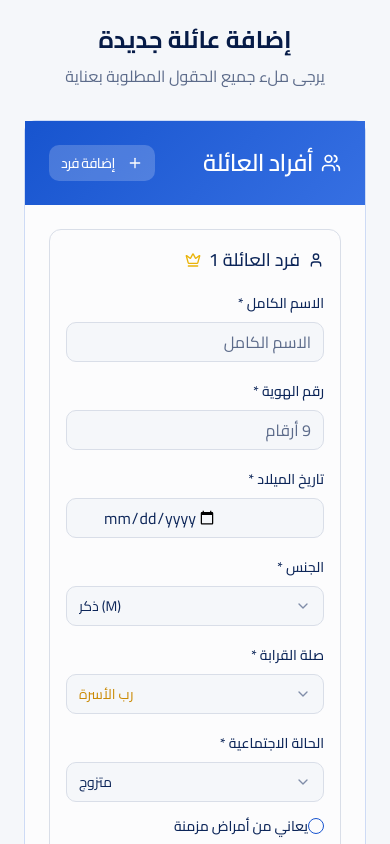
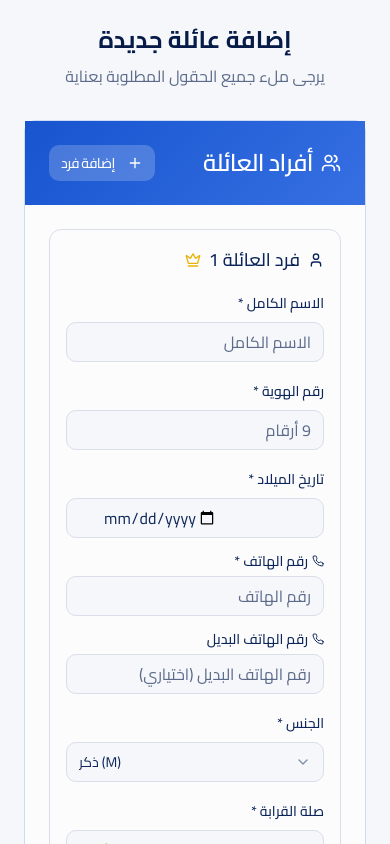
Before and after one commit to merojoler/raed-data-vault, a React (Vite) app: page / in a window 390 px wide. Both pictures are taken after a click on the button "إضافة عائلة جديدة". Shown: the top 844 px of the page. Built offline with nearby package versions, Linux system fonts and the light colour scheme.

Commit message:
Fix phone number fields and UI issues

```diff
--- a/src/components/FamilyForm.tsx
+++ b/src/components/FamilyForm.tsx
@@ -32,6 +32,10 @@ const familyMemberSchema = z.object({
   gender: z.enum(['M', 'F']),
   relationship: z.enum(['Head', 'Spouse', 'Son', 'Daughter']),
   maritalStatus: z.enum(maritalStatusOptions),
+
+  // معلومات التواصل
+  phoneNumber: z.string().min(1, 'رقم الهاتف مطلوب').regex(/^[0-9+\-\s()]+$/, 'رقم هاتف غير صحيح'),
+  alternativePhoneNumber: z.string().optional(),
 
   // الأمراض المزمنة
   hasChronicIllness: z.boolean(),
@@ -110,6 +114,8 @@ export const FamilyForm: React.FC<FamilyFormProps> = ({
         gender: member.gender,
         relationship: member.relationship,
         maritalStatus: member.maritalStatus,
+        phoneNumber: member.phoneNumber || '',
+        alternativePhoneNumber: member.alternativePhoneNumber || '',
         hasChronicIllness: member.hasChronicIllness,
         chronicIllnesses: member.chronicIllnesses,
         hasDisabilities: member.hasDisabilities,
@@ -123,6 +129,8 @@ export const FamilyForm: React.FC<FamilyFormProps> = ({
         gender: 'M' as const,
         relationship: 'Head' as const,
         maritalStatus: 'متزوج' as const,
+        phoneNumber: '',
+        alternativePhoneNumber: '',
         hasChronicIllness: false,
         chronicIllnesses: {
           diabetes: false,
@@ -173,7 +181,7 @@ export const FamilyForm: React.FC<FamilyFormProps> = ({
         entryDate: existingFamily?.entryDate || today,
         headOfHouseholdName: headOfHousehold.fullName,
         headOfHouseholdId: headOfHousehold.identityNumber,
-        contactNumber: existingFamily?.contactNumber || '0000000000', // رقم افتراضي أو يمكن جعل هذا الحقل في أفراد العائلة
+        contactNumber: headOfHousehold.phoneNumber || '0000000000', // استخراج رقم هاتف رب الأسرة
         members: data.members.map(member => ({
           id: crypto.randomUUID(),
           fullName: member.fullName,
@@ -183,6 +191,8 @@ export const FamilyForm: React.FC<FamilyFormProps> = ({
           gender: member.gender,
           relationship: member.relationship,
           maritalStatus: member.maritalStatus,
+          phoneNumber: member.phoneNumber,
+          alternativePhoneNumber: member.alternativePhoneNumber,
           hasChronicIllness: member.hasChronicIllness,
           chronicIllnesses: {
             diabetes: member.chronicIllnesses.diabetes || false,
@@ -243,6 +253,8 @@ export const FamilyForm: React.FC<FamilyFormProps> = ({
       gender: 'M',
       relationship: 'Son',
       maritalStatus: 'أعزب',
+      phoneNumber: '',
+      alternativePhoneNumber: '',
       hasChronicIllness: false,
       chronicIllnesses: {
         diabetes: false,
@@ -362,6 +374,40 @@ export const FamilyForm: React.FC<FamilyFormProps> = ({
                           <FormLabel>تاريخ الميلاد *</FormLabel>
                           <FormControl>
                             <Input type="date" className="text-right" {...field} />
+                          </FormControl>
+                          <FormMessage />
+                        </FormItem>
+                      )}
+                    />
+
+                    <FormField
+                      control={form.control}
+                      name={`members.${index}.phoneNumber`}
+                      render={({ field }) => (
+                        <FormItem>
+                          <FormLabel className="flex items-center gap-1">
+                            <Phone className="h-3 w-3" />
+                            رقم الهاتف *
+                          </FormLabel>
+                          <FormControl>
+                            <Input placeholder="رقم الهاتف" className="text-right" {...field} />
+                          </FormControl>
+                          <FormMessage />
+                        </FormItem>
+                      )}
+                    />
+
+                    <FormField
+                      control={form.control}
+                      name={`members.${index}.alternativePhoneNumber`}
+                      render={({ field }) => (
+                        <FormItem>
+                          <FormLabel className="flex items-center gap-1">
+                            <Phone className="h-3 w-3" />
+                            رقم الهاتف البديل
+                          </FormLabel>
+                          <FormControl>
+                            <Input placeholder="رقم الهاتف البديل (اختياري)" className="text-right" {...field} />
                           </FormControl>
                           <FormMessage />
                         </FormItem>
--- a/src/components/ui/select.tsx
+++ b/src/components/ui/select.tsx
@@ -73,7 +73,7 @@ const SelectContent = React.forwardRef<
     <SelectPrimitive.Content
       ref={ref}
       className={cn(
-        "relative z-[100] max-h-96 min-w-[8rem] overflow-hidden rounded-md border bg-background text-foreground shadow-lg backdrop-blur-sm data-[state=open]:animate-in data-[state=closed]:animate-out data-[state=closed]:fade-out-0 data-[state=open]:fade-in-0 data-[state=closed]:zoom-out-95 data-[state=open]:zoom-in-95 data-[side=bottom]:slide-in-from-top-2 data-[side=left]:slide-in-from-right-2 data-[side=right]:slide-in-from-left-2 data-[side=top]:slide-in-from-bottom-2",
+        "relative z-[1000] max-h-96 min-w-[8rem] overflow-hidden rounded-md border bg-card text-card-foreground shadow-elegant backdrop-blur-sm data-[state=open]:animate-in data-[state=closed]:animate-out data-[state=closed]:fade-out-0 data-[state=open]:fade-in-0 data-[state=closed]:zoom-out-95 data-[state=open]:zoom-in-95 data-[side=bottom]:slide-in-from-top-2 data-[side=left]:slide-in-from-right-2 data-[side=right]:slide-in-from-left-2 data-[side=top]:slide-in-from-bottom-2",
         position === "popper" &&
           "data-[side=bottom]:translate-y-1 data-[side=left]:-translate-x-1 data-[side=right]:translate-x-1 data-[side=top]:-translate-y-1",
         className
--- a/src/services/excel.ts
+++ b/src/services/excel.ts
@@ -141,6 +141,8 @@ export class ExcelService {
             'National ID': member.identityNumber,
             'Date of Birth': new Date(member.birthDate).toLocaleDateString('en-CA'),
             'Gender (F/M)': member.gender,
+            'Phone Number': member.phoneNumber || '',
+            'Alternative Phone': member.alternativePhoneNumber || '',
             'Contact Num': memberIndex === 0 ? family.contactNumber : '',
             'Marital Stat': member.maritalStatus,
             'Relation to HH Head': relationshipNames[member.relationship] || member.relationship,
@@ -181,6 +183,8 @@ export class ExcelService {
         { wch: 12 }, // National ID
         { wch: 12 }, // Date of Birth
         { wch: 8 },  // Gender
+        { wch: 15 }, // Phone Number
+        { wch: 15 }, // Alternative Phone
         { wch: 12 }, // Contact Num
         { wch: 12 }, // Marital Stat
         { wch: 15 }, // Relation to HH Head
--- a/src/types/family.ts
+++ b/src/types/family.ts
@@ -7,6 +7,10 @@ export interface FamilyMember {
   gender: 'M' | 'F';
   relationship: 'Head' | 'Spouse' | 'Son' | 'Daughter';
   maritalStatus: 'متزوج' | 'أعزب' | 'أرمل' | 'مطلق' | 'مهجور';
+
+  // معلومات التواصل
+  phoneNumber?: string;
+  alternativePhoneNumber?: string;
 
   // الحالة الصحية والإعاقات
   hasChronicIllness: boolean;
```
